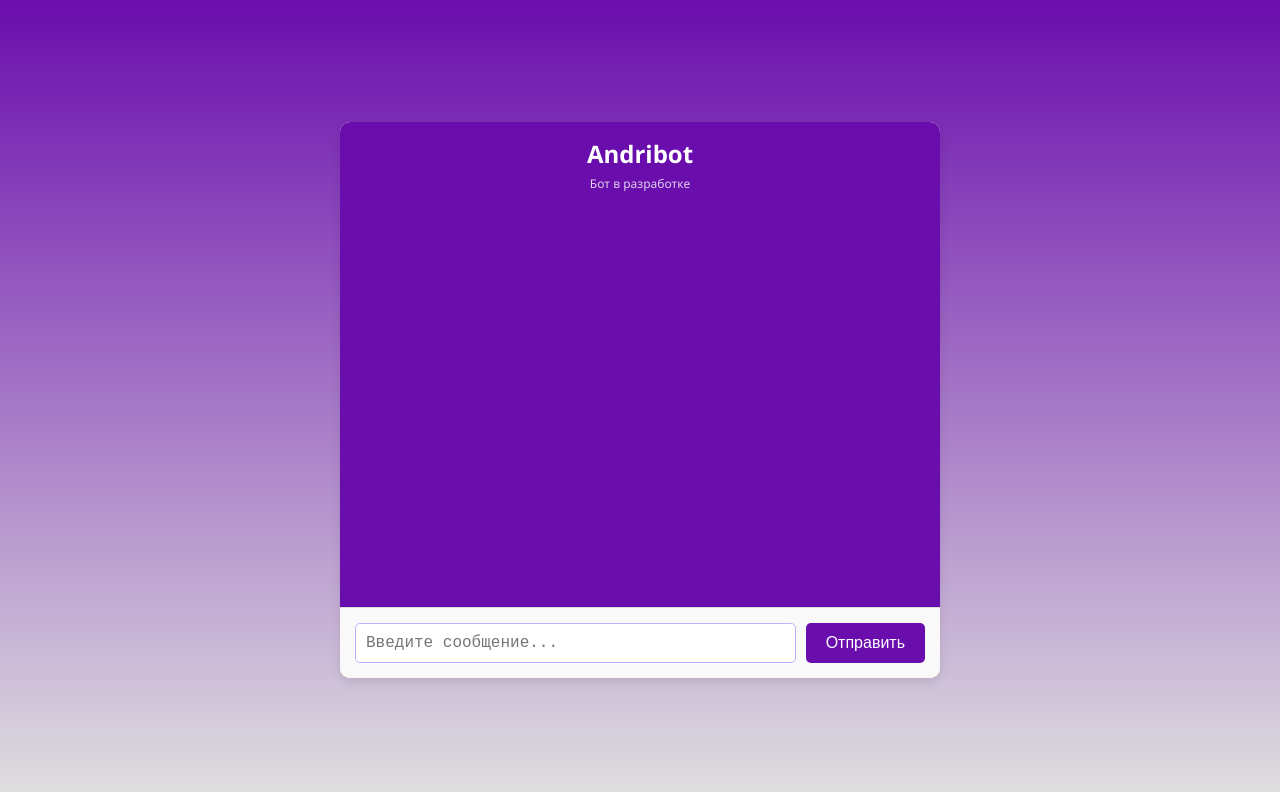
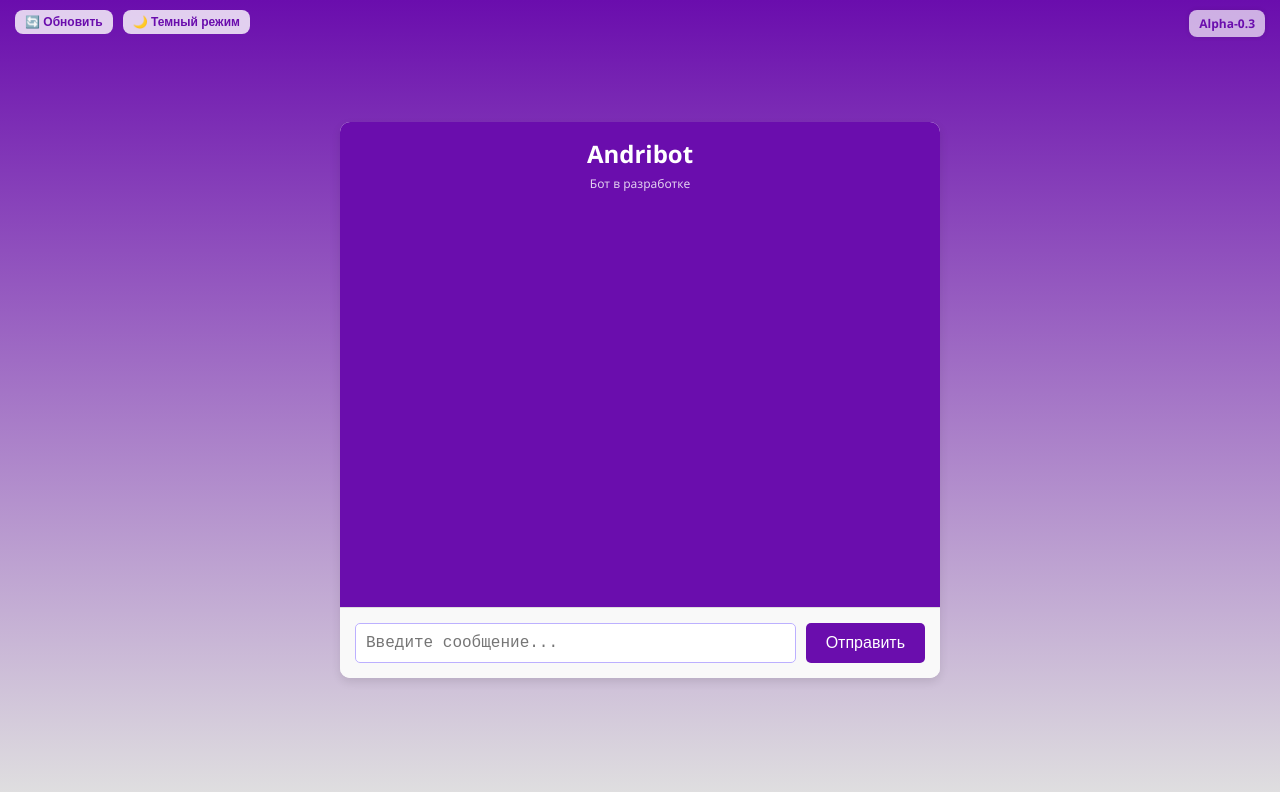
Before and after one commit to AndrewVmitss/Ai.Andribot, a plain HTML site: page index.html in a window 1280 px wide. Drawn offline with nearby package versions, Linux system fonts and the light colour scheme.

Commit message:
Add files via upload

```diff
--- a/index.html
+++ b/index.html
@@ -5,59 +5,79 @@
   <title>Andribot Chat</title>
   <meta name="viewport" content="width=device-width, initial-scale=1.0">
   <style>
-    /* Сброс стилей */
     * { margin: 0; padding: 0; box-sizing: border-box; }
     body {
-      background: linear-gradient(to bottom, #6a0dad, #e0e0e0); /* Фиолетовый сверху, серый снизу */
+      background: linear-gradient(to bottom, #6a0dad, #e0e0e0);
       font-family: 'Segoe UI', sans-serif;
       display: flex;
       justify-content: center;
       align-items: center;
       height: 100vh;
       user-select: none;
+      position: relative;
+      transition: background 0.5s ease;
     }
-    /* Контейнер для чата с фиксированными размерами */
+
+    body.dark {
+      background: linear-gradient(to bottom, #000, #333);
+    }
+
     .container {
       width: 600px;
       background: #fff;
       border-radius: 10px;
       box-shadow: 0 4px 10px rgba(0,0,0,0.1);
       overflow: hidden;
+      transition: background 0.3s;
     }
-    /* Шапка с названием бота и статусом */
+
+    body.dark .container {
+      background: #1e1e1e;
+      color: #fff;
+    }
+
     .header {
-      background: #6a0dad; /* Фиолетовый цвет */
+      background: #6a0dad;
       color: #fff;
       padding: 15px;
       text-align: center;
     }
+
     .header h1 { font-size: 24px; margin-bottom: 5px; }
     .header p { font-size: 12px; opacity: 0.8; }
-    /* Область чата */
+
     .chat-box {
-      background: #6a0dad; /* Фиолетовый фон для сообщений */
+      background: #6a0dad;
       color: #fff;
       height: 400px;
       padding: 20px;
       overflow-y: auto;
     }
+
     .chat-message {
       margin-bottom: 15px;
     }
+
     .chat-message.user {
       text-align: right;
       color: #a8b4ff;
     }
+
     .chat-message.bot {
       text-align: left;
     }
-    /* Область ввода сообщений */
+
     .input-area {
       background: #f9f9f9;
       padding: 15px;
       display: flex;
       border-top: 1px solid #ddd;
     }
+
+    body.dark .input-area {
+      background: #2a2a2a;
+    }
+
     #userInput {
       flex: 1;
       padding: 10px;
@@ -65,7 +85,15 @@
       border: 1px solid #bcb0ff;
       border-radius: 5px;
       resize: none;
+      background-color: #fff;
     }
+
+    body.dark #userInput {
+      background-color: #444;
+      color: #fff;
+      border: 1px solid #666;
+    }
+
     #sendButton {
       background: #6a0dad;
       color: #fff;
@@ -76,10 +104,11 @@
       cursor: pointer;
       font-size: 16px;
     }
+
     #sendButton:hover {
       background: #580ea2;
     }
-    /* Сообщение "Думаю..." */
+
     #thinking {
       text-align: center;
       font-style: italic;
@@ -87,28 +116,76 @@
       display: none;
       margin: 10px 0;
     }
+
+    .version {
+      position: absolute;
+      top: 10px;
+      right: 15px;
+      background: #ffffffaa;
+      color: #6a0dad;
+      font-weight: bold;
+      padding: 5px 10px;
+      border-radius: 8px;
+      font-size: 12px;
+      box-shadow: 0 0 5px rgba(0,0,0,0.1);
+      user-select: none;
+    }
+
+    .top-buttons {
+      position: absolute;
+      top: 10px;
+      left: 15px;
+      display: flex;
+      gap: 10px;
+    }
+
+    .top-buttons button {
+      background: #ffffffcc;
+      border: none;
+      border-radius: 8px;
+      padding: 5px 10px;
+      cursor: pointer;
+      font-size: 12px;
+      font-weight: bold;
+      color: #6a0dad;
+      transition: background 0.3s;
+    }
+
+    .top-buttons button:hover {
+      background: #ececec;
+    }
   </style>
 </head>
 <body>
+  <div class="version">Alpha-0.3</div>
+
+  <div class="top-buttons">
+    <button onclick="location.reload()">🔄 Обновить</button>
+    <button onclick="toggleTheme()" id="themeToggle">🌙 Темный режим</button>
+  </div>
+
   <div class="container">
     <div class="header">
       <h1>Andribot</h1>
       <p>Бот в разработке</p>
     </div>
-    <div class="chat-box" id="chat">
-      <!-- Сообщения чата будут добавляться через script.js -->
-    </div>
+    <div class="chat-box" id="chat"></div>
     <div id="thinking">Думаю...</div>
     <div class="input-area">
       <textarea id="userInput" rows="1" placeholder="Введите сообщение..."></textarea>
       <button id="sendButton" onclick="sendMessage()">Отправить</button>
     </div>
   </div>
-  <!-- Подключаем math.js через CDN -->
-  <script src="https://cdnjs.cloudflare.com/ajax/libs/mathjs/11.5.0/math.min.js"></script>
-  <!-- Подключаем наш скрипт для математики -->
-  <script src="matematika.js"></script>
-  <!-- Подключаем основной скрипт бота -->
+
+  <script>
+    function toggleTheme() {
+      const body = document.body;
+      const toggleBtn = document.getElementById('themeToggle');
+      body.classList.toggle('dark');
+      toggleBtn.textContent = body.classList.contains('dark') ? '☀️ Светлый режим' : '🌙 Темный режим';
+    }
+  </script>
+
   <script src="ai.js"></script>
   <script src="math.js"></script>
 </body>
```
